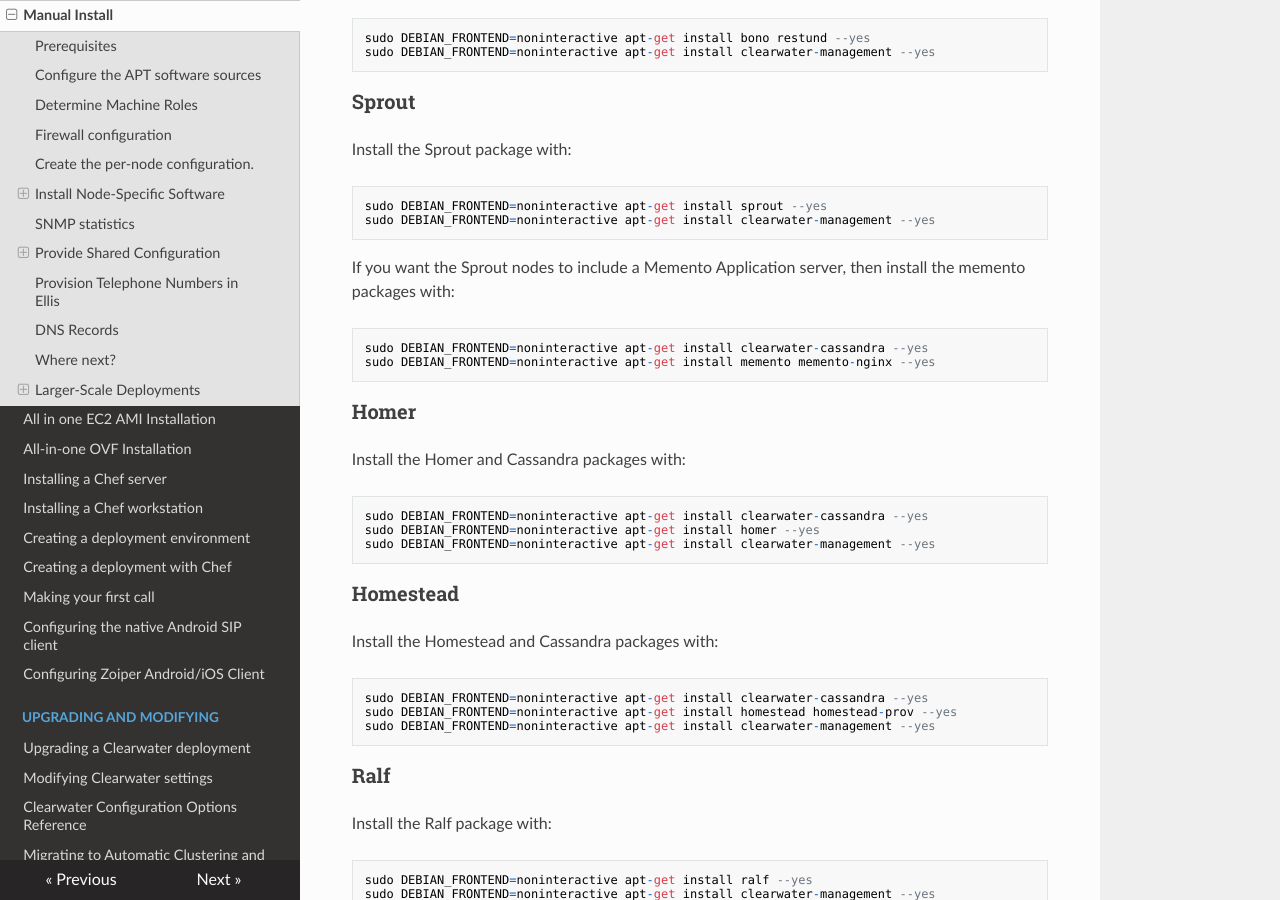
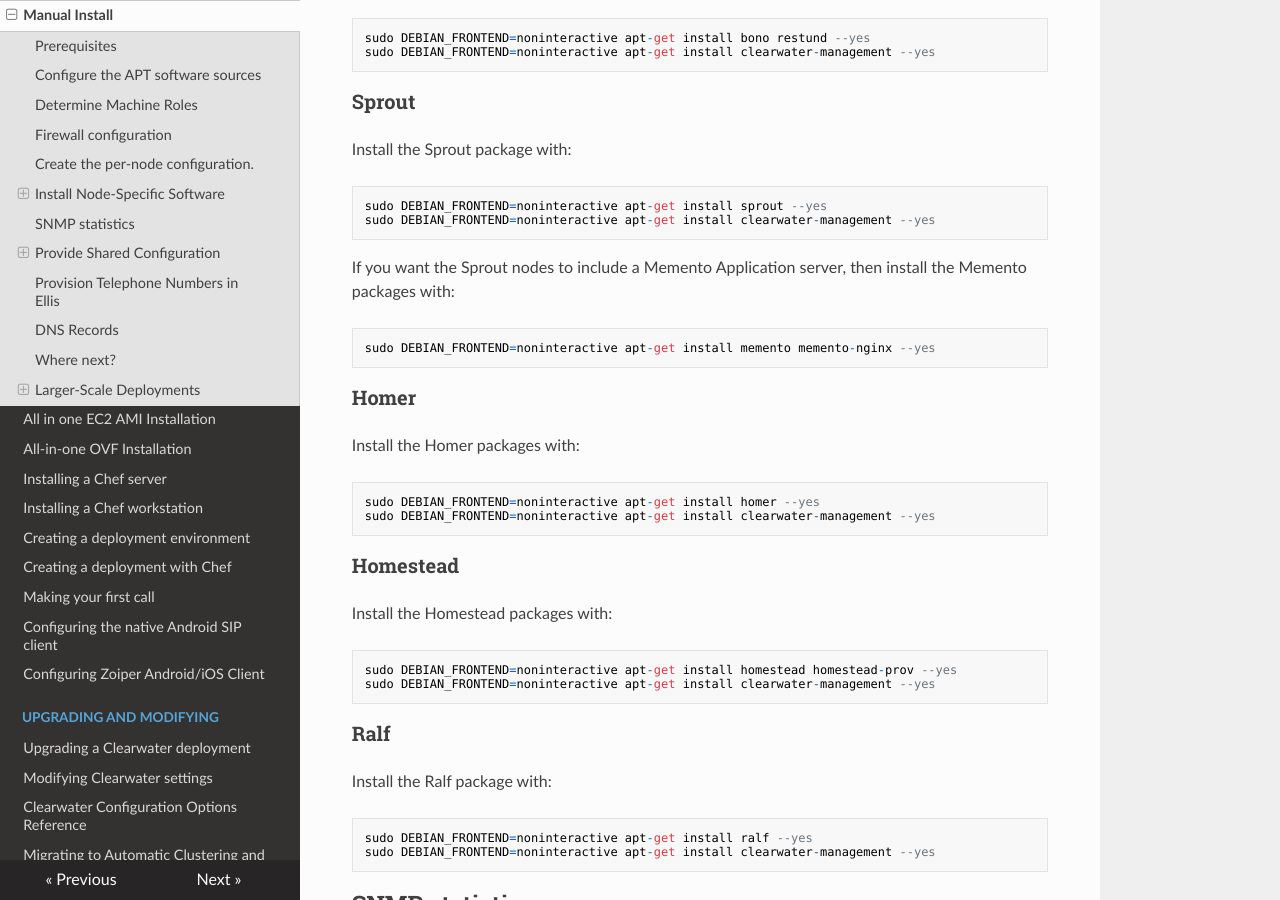
Before and after one commit to Metaswitch/clearwater-readthedocs, an MkDocs documentation site: the page built from docs/Manual_Install.md, in a window 1280 px wide and 900 px high, scrolled down 3555 px. Built offline with MkDocs 1.6.1, drawn with Linux system fonts in a browser that asks for light colours; nearby versions of some CDN libraries; old or Windows-style settings are respelled for this version of MkDocs.

Commit message:
Drop clearwater-cassandra

```diff
--- a/docs/Manual_Install.md
+++ b/docs/Manual_Install.md
@@ -127,24 +127,21 @@ Install the Sprout package with:
     sudo DEBIAN_FRONTEND=noninteractive apt-get install clearwater-management --yes
 
 
-If you want the Sprout nodes to include a Memento Application server, then install the memento packages with:
+If you want the Sprout nodes to include a Memento Application server, then install the Memento packages with:
 
-    sudo DEBIAN_FRONTEND=noninteractive apt-get install clearwater-cassandra --yes
     sudo DEBIAN_FRONTEND=noninteractive apt-get install memento memento-nginx --yes
 
 ### Homer
 
-Install the Homer and Cassandra packages with:
+Install the Homer packages with:
 
-    sudo DEBIAN_FRONTEND=noninteractive apt-get install clearwater-cassandra --yes
     sudo DEBIAN_FRONTEND=noninteractive apt-get install homer --yes
     sudo DEBIAN_FRONTEND=noninteractive apt-get install clearwater-management --yes
 
 ### Homestead
 
-Install the Homestead and Cassandra packages with:
+Install the Homestead packages with:
 
-    sudo DEBIAN_FRONTEND=noninteractive apt-get install clearwater-cassandra --yes
     sudo DEBIAN_FRONTEND=noninteractive apt-get install homestead homestead-prov --yes
     sudo DEBIAN_FRONTEND=noninteractive apt-get install clearwater-management --yes
 
```
